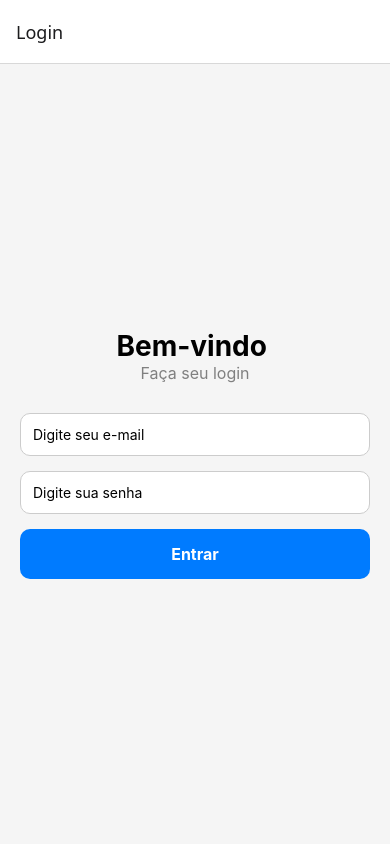
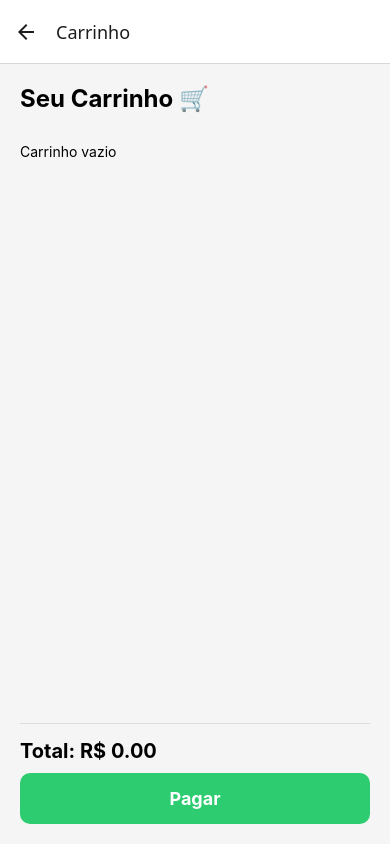
Before and after one commit to Victor-Coelho-Miranda/InfnetFood, a React Native app: screen /Carrinho in a window 390 px wide. Built offline with nearby package versions, Linux system fonts and the light colour scheme.

Commit message:
Carrinho de Compras

```diff
--- a/App.js
+++ b/App.js
@@ -1,14 +1,13 @@
 import { StatusBar } from 'expo-status-bar';
 import { StyleSheet, Text, View } from 'react-native';
-import Home from './src/pages/Home/Home';
-import Login from './src/pages/Log/Login';
 import Navigation from './src/navigation/Navigation';
+import { CartProvider } from './src/context/CartContext';
 
 export default function App() {
   return (
-    <>
-    <Navigation/>
-    </>
+    <CartProvider>
+      <Navigation />
+    </CartProvider>
   );
 }
 
--- a/package.json
+++ b/package.json
@@ -9,6 +9,7 @@
     "web": "expo start --web"
   },
   "dependencies": {
+    "@react-native-async-storage/async-storage": "2.2.0",
     "@react-navigation/native": "^7.2.2",
     "@react-navigation/native-stack": "^7.14.10",
     "expo": "~54.0.33",
--- /dev/null
+++ b/src/context/CartContext.jsx
@@ -0,0 +1,57 @@
+import { createContext, useState, useEffect } from "react";
+import AsyncStorage from "@react-native-async-storage/async-storage";
+
+export const CartContext = createContext();
+
+export function CartProvider({ children }) {
+  const [cart, setCart] = useState([]);
+
+  useEffect(() => {
+    loadCart();
+  }, []);
+
+  async function loadCart() {
+    const data = await AsyncStorage.getItem("@cart");
+    if (data) setCart(JSON.parse(data));
+  }
+
+  async function saveCart(newCart) {
+    setCart(newCart);
+    await AsyncStorage.setItem("@cart", JSON.stringify(newCart));
+  }
+
+  function addToCart(product, quantidade) {
+    const existe = cart.find((item) => item.id === product.id);
+
+    let newCart;
+
+    if (existe) {
+      newCart = cart.map((item) =>
+        item.id === product.id
+          ? { ...item, quantidade: item.quantidade + quantidade }
+          : item
+      );
+    } else {
+      newCart = [...cart, { ...product, quantidade }];
+    }
+
+    saveCart(newCart);
+  }
+
+  function removeFromCart(id) {
+    const newCart = cart.filter((item) => item.id !== id);
+    saveCart(newCart);
+  }
+
+  function clearCart() {
+    saveCart([]);
+  }
+
+  return (
+    <CartContext.Provider
+      value={{ cart, addToCart, removeFromCart, clearCart }}
+    >
+      {children}
+    </CartContext.Provider>
+  );
+}
--- a/src/navigation/Navigation.jsx
+++ b/src/navigation/Navigation.jsx
@@ -1,9 +1,11 @@
 import { NavigationContainer } from "@react-navigation/native";
 import { createNativeStackNavigator } from "@react-navigation/native-stack";
+
 import Home from "../pages/Home/Home";
 import Login from "../pages/Log/Login";
 import Detalhes from "../pages/Detalhes/Detalhes";
 import Produtos from "../pages/Produtos/Produtos";
+import Carrinho from "../pages/Carrinho/Carrinho";
 
 const Stack = createNativeStackNavigator();
 
@@ -15,6 +17,7 @@ export default function Navigation() {
         <Stack.Screen name="Login" component={Login} />
         <Stack.Screen name="Produtos" component={Produtos} />
         <Stack.Screen name="Detalhes" component={Detalhes} />
+        <Stack.Screen name="Carrinho" component={Carrinho} />
       </Stack.Navigator>
     </NavigationContainer>
   );
--- /dev/null
+++ b/src/pages/Carrinho/Carrinho.jsx
@@ -0,0 +1,115 @@
+import { View, Text, FlatList, Pressable, StyleSheet } from "react-native";
+import { useContext } from "react";
+import { CartContext } from "../../context/CartContext";
+
+export default function Carrinho() {
+  const { cart, removeFromCart, clearCart } = useContext(CartContext);
+
+  const total = cart.reduce(
+    (sum, item) => sum + item.preco * item.quantidade,
+    0
+  );
+
+  const handlePagar = () => {
+    if (cart.length === 0) {
+      alert("Seu carrinho está vazio 🛒");
+      return;
+    }
+
+    alert("Pagamento realizado com sucesso 💳✅");
+    clearCart();
+  };
+
+  return (
+    <View style={styles.container}>
+      <Text style={styles.titulo}>Seu Carrinho 🛒</Text>
+
+      <FlatList
+        data={cart}
+        keyExtractor={(item) => item.id}
+        ListEmptyComponent={
+          <Text style={{ marginTop: 20 }}>Carrinho vazio</Text>
+        }
+        renderItem={({ item }) => (
+          <View style={styles.item}>
+            <View>
+              <Text style={styles.nome}>{item.nome}</Text>
+              <Text>
+                {item.quantidade}x - R$ {item.preco}
+              </Text>
+            </View>
+
+            <Pressable
+              onPress={() => removeFromCart(item.id)}
+              style={styles.remover}
+            >
+              <Text style={{ color: "#fff" }}>Remover</Text>
+            </Pressable>
+          </View>
+        )}
+      />
+
+      <View style={styles.footer}>
+        <Text style={styles.total}>
+          Total: R$ {total.toFixed(2)}
+        </Text>
+
+        <Pressable style={styles.botaoPagar} onPress={handlePagar}>
+          <Text style={styles.textoBotao}>Pagar</Text>
+        </Pressable>
+      </View>
+    </View>
+  );
+}
+const styles = StyleSheet.create({
+  container: {
+    flex: 1,
+    backgroundColor: "#f5f5f5",
+    padding: 20,
+  },
+  titulo: {
+    fontSize: 24,
+    fontWeight: "bold",
+    marginBottom: 10,
+  },
+  item: {
+    backgroundColor: "#fff",
+    padding: 15,
+    marginVertical: 8,
+    borderRadius: 10,
+    flexDirection: "row",
+    justifyContent: "space-between",
+    alignItems: "center",
+  },
+  nome: {
+    fontSize: 16,
+    fontWeight: "bold",
+  },
+  remover: {
+    backgroundColor: "#e74c3c",
+    padding: 10,
+    borderRadius: 8,
+  },
+  footer: {
+    borderTopWidth: 1,
+    borderColor: "#ddd",
+    paddingTop: 15,
+    marginTop: 10,
+  },
+  total: {
+    fontSize: 20,
+    fontWeight: "bold",
+    marginBottom: 10,
+  },
+  botaoPagar: {
+    backgroundColor: "#2ecc71",
+    padding: 15,
+    borderRadius: 10,
+    alignItems: "center",
+  },
+  textoBotao: {
+    color: "#fff",
+    fontSize: 18,
+    fontWeight: "bold",
+  },
+});
--- a/src/pages/Detalhes/Detalhes.jsx
+++ b/src/pages/Detalhes/Detalhes.jsx
@@ -1,95 +1,124 @@
-import { View, Text, Pressable } from "react-native";
-import { useState } from "react";
+import { View, Text, Pressable, StyleSheet } from "react-native";
+import { useState, useContext } from "react";
+import { CartContext } from "../../context/CartContext";
 
 export default function Detalhes({ route }) {
-  const { product } = route.params;
+  const product = route?.params?.product;
 
+  if (!product) {
+    return (
+      <View style={styles.container}>
+        <Text>Produto não encontrado</Text>
+      </View>
+    );
+  }
+
+  const { addToCart } = useContext(CartContext);
   const [quantidade, setQuantidade] = useState(1);
 
-  function aumentar() {
-    setQuantidade(quantidade + 1);
-  }
+  const aumentar = () => setQuantidade((q) => q + 1);
+  const diminuir = () => setQuantidade((q) => (q > 1 ? q - 1 : 1));
 
-  function diminuir() {
-    if (quantidade > 1) {
-      setQuantidade(quantidade - 1);
-    }
-  }
-
-  function adicionarCarrinho() {
-    alert(`Adicionado ${quantidade}x ${product.nome} ao carrinho 🛒`);
-  }
+  const handleAddToCart = () => {
+    addToCart(product, quantidade);
+    alert(`${quantidade} ${product.nome} adicionado(s) ao carrinho 🛒`);
+  };
 
   return (
-    <View style={{ flex: 1, backgroundColor: "#f5f5f5", padding: 20 }}>
+    <View style={styles.container}>
+      <Text style={styles.nome}>{product.nome}</Text>
 
-      <Text style={{ fontSize: 26, fontWeight: "bold" }}>
-        {product.nome}
-      </Text>
+      <Text style={styles.descricao}>{product.descricao}</Text>
 
-      <Text style={{ marginVertical: 10, color: "#555" }}>
-        {product.descricao}
-      </Text>
+      <Text style={styles.preco}>R$ {product.preco}</Text>
 
-      <Text style={{ fontSize: 22, fontWeight: "bold", color: "#2ecc71" }}>
-        R$ {product.preco}
-      </Text>
-
-      <View
-        style={{
-          flexDirection: "row",
-          alignItems: "center",
-          marginTop: 30,
-        }}
-      >
+      <View style={styles.quantidadeContainer}>
         <Pressable
           onPress={diminuir}
-          style={{
-            backgroundColor: quantidade === 1 ? "#ccc" : "#e74c3c",
-            padding: 15,
-            borderRadius: 10,
-          }}
+          style={[
+            styles.botaoQuantidade,
+            { backgroundColor: quantidade === 1 ? "#ccc" : "#e74c3c" },
+          ]}
         >
-          <Text style={{ color: "#fff", fontSize: 18 }}>-</Text>
+          <Text style={styles.textoBotao}>-</Text>
         </Pressable>
 
-        <Text style={{ marginHorizontal: 20, fontSize: 20 }}>
-          {quantidade}
-        </Text>
+        <Text style={styles.quantidade}>{quantidade}</Text>
 
         <Pressable
           onPress={aumentar}
-          style={{
-            backgroundColor: "#2ecc71",
-            padding: 15,
-            borderRadius: 10,
-          }}
+          style={[styles.botaoQuantidade, { backgroundColor: "#2ecc71" }]}
         >
-          <Text style={{ color: "#fff", fontSize: 18 }}>+</Text>
+          <Text style={styles.textoBotao}>+</Text>
         </Pressable>
       </View>
 
-      <Text style={{ marginTop: 20, fontSize: 18 }}>
+      <Text style={styles.total}>
         Total: <Text style={{ fontWeight: "bold" }}>
           R$ {product.preco * quantidade}
         </Text>
       </Text>
 
-      <Pressable
-        onPress={adicionarCarrinho}
-        style={{
-          marginTop: 40,
-          backgroundColor: "#3498db",
-          padding: 18,
-          borderRadius: 12,
-          alignItems: "center",
-        }}
-      >
-        <Text style={{ color: "#fff", fontSize: 18, fontWeight: "bold" }}>
+      <Pressable style={styles.botaoCarrinho} onPress={handleAddToCart}>
+        <Text style={styles.textoCarrinho}>
           🛒 Adicionar ao carrinho
         </Text>
       </Pressable>
-
     </View>
   );
 }
+
+const styles = StyleSheet.create({
+  container: {
+    flex: 1,
+    backgroundColor: "#f5f5f5",
+    padding: 20,
+  },
+  nome: {
+    fontSize: 26,
+    fontWeight: "bold",
+  },
+  descricao: {
+    marginVertical: 10,
+    color: "#555",
+  },
+  preco: {
+    fontSize: 22,
+    fontWeight: "bold",
+    color: "#2ecc71",
+  },
+  quantidadeContainer: {
+    flexDirection: "row",
+    alignItems: "center",
+    marginTop: 30,
+  },
+  botaoQuantidade: {
+    padding: 15,
+    borderRadius: 10,
+  },
+  textoBotao: {
+    color: "#fff",
+    fontSize: 18,
+    fontWeight: "bold",
+  },
+  quantidade: {
+    marginHorizontal: 20,
+    fontSize: 20,
+  },
+  total: {
+    marginTop: 20,
+    fontSize: 18,
+  },
+  botaoCarrinho: {
+    marginTop: 40,
+    backgroundColor: "#3498db",
+    padding: 18,
+    borderRadius: 12,
+    alignItems: "center",
+  },
+  textoCarrinho: {
+    color: "#fff",
+    fontSize: 18,
+    fontWeight: "bold",
+  },
+});
--- a/src/pages/Home/Home.jsx
+++ b/src/pages/Home/Home.jsx
@@ -1,11 +1,31 @@
 import { View, Text, FlatList, StyleSheet, Pressable } from "react-native";
 import { Categories } from "../../data/Categorias.js";
+import { useContext } from "react";
+import { CartContext } from "../../context/CartContext";
 
 
 
 export default function Home({ navigation }) {
+     const { cart } = useContext(CartContext);
+
+  const totalItens = cart.reduce(
+    (sum, item) => sum + item.quantidade,
+    0
+  );
   return (
     <View style={styles.container}>
+         <Pressable
+        onPress={() => navigation.navigate("Carrinho")}
+        style={{
+          alignSelf: "flex-end",
+          backgroundColor: "#3498db",
+          padding: 10,
+          borderRadius: 10,
+          marginBottom: 10,
+        }}
+      >
+        <Text style={{ color: "#fff" }}>🛒 ({totalItens})</Text>
+      </Pressable>
       <Text style={styles.title}>Categorias</Text>
 
       <FlatList
```
Also changed, not shown: 1 other file (tests, documents, lock files or other folders).
